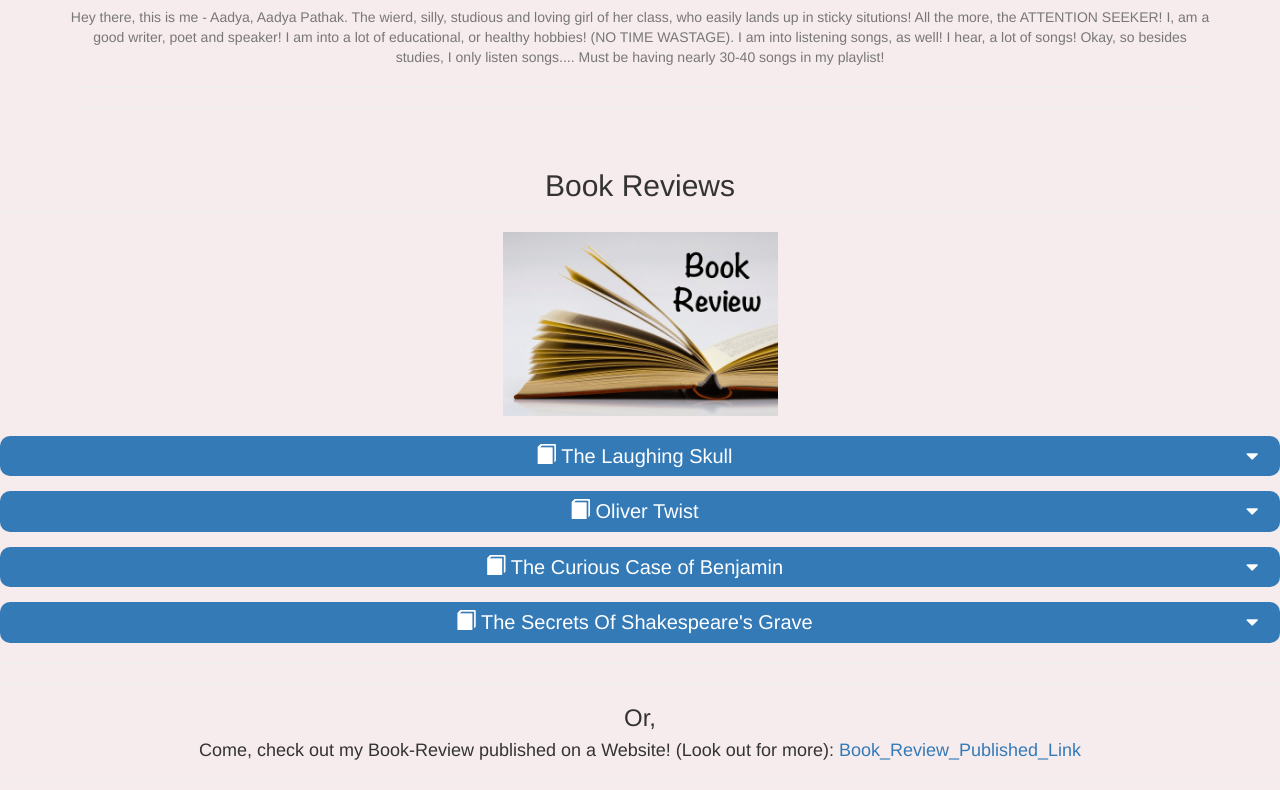
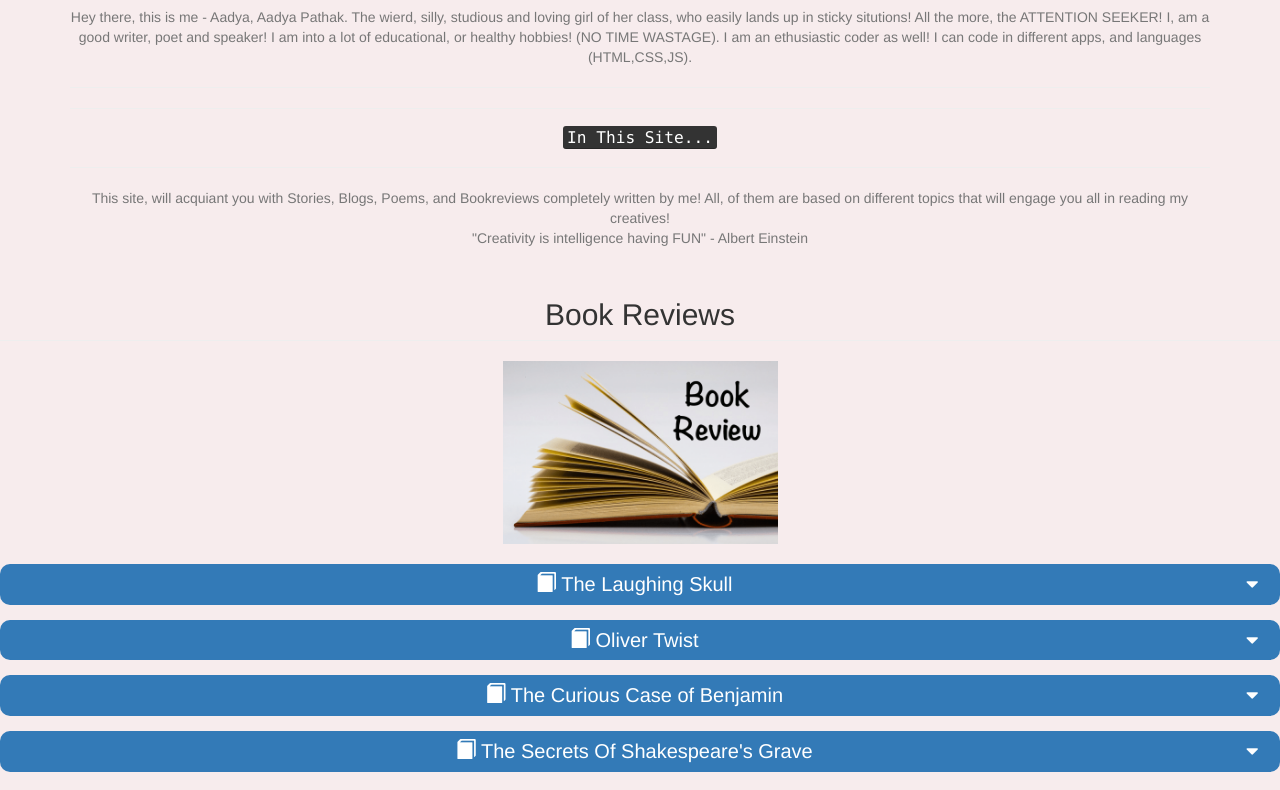
Before and after one commit to aadyap25/Aadya-Website, a plain HTML site: page index.html in a window 1280 px wide. Shown: the part 510-1300 px from the top of the page. Drawn offline with nearby package versions, Linux system fonts and the light colour scheme.

Commit message:
Add files via upload

```diff
--- a/index.html
+++ b/index.html
@@ -47,11 +47,16 @@
             <h4><kbd>Aadya Pathak - The One Of The Kind!</kbd></h4>
             <hr>
             <h5 class="text-success text-capitalize"  >The Studious girl!</h5>
-            <p class="text-muted">Hey there, this is me - Aadya, Aadya Pathak. The wierd, silly, studious and loving girl of her class, who easily lands up in sticky situtions! All the more, the ATTENTION SEEKER! I, am a good writer, poet and speaker! I am into a lot of educational, or healthy hobbies! (NO TIME WASTAGE). I am into listening songs, as well! I hear, a lot of songs! Okay, so besides studies, I only listen songs.... Must be having nearly 30-40 songs in my playlist!  </p>
+            <p class="text-muted">Hey there, this is me - Aadya, Aadya Pathak. The wierd, silly, studious and loving girl of her class, who easily lands up in sticky situtions! All the more, the ATTENTION SEEKER! I, am a good writer, poet and speaker! I am into a lot of educational, or healthy hobbies! (NO TIME WASTAGE). I am an ethusiastic coder as well! I can code in different apps, and languages (HTML,CSS,JS).  </p>
          </p>
          <hr>
          <hr>
         </div>
+
+        <h4><kbd>In This Site...</kbd></h4>
+        <hr>
+        <p class="text-muted">This site, will acquiant you with Stories, Blogs, Poems, and Bookreviews completely written by me! All, of them are based on different topics that will engage you all in reading my creatives!<br>
+          "Creativity is intelligence having FUN" - Albert Einstein</p>
     </center>
       <h2 class="page-header" id="Books">Book Reviews</h2>
       <img id="mad"src="bo.png">
@@ -146,7 +151,7 @@
 </div>
 
 <h3> Or,</h3>
-<h4> Come, check out my Book-Review published on a Website! (Look out for more): <a href="https://bookosmia.com/cheating-for-the-chicken-man-book-review/" target="_blank">Book_Review_Published_Link</a></h4>
+<h4 id="creepout">Come, check out my Book-Review published on a Website! (Look out for more): <a href="https://bookosmia.com/cheating-for-the-chicken-man-book-review/" target="_blank">Book_Review_Published_Link</a></h4>
 <hr>
 <hr>
 
--- a/style.css
+++ b/style.css
@@ -21,6 +21,9 @@ body {
     length: 300px;
 }
 
+#creepout {
+    padding: 5px;
+}
 .book_head {
     font-size: 20px;
     padding: 6px 22px;
```
